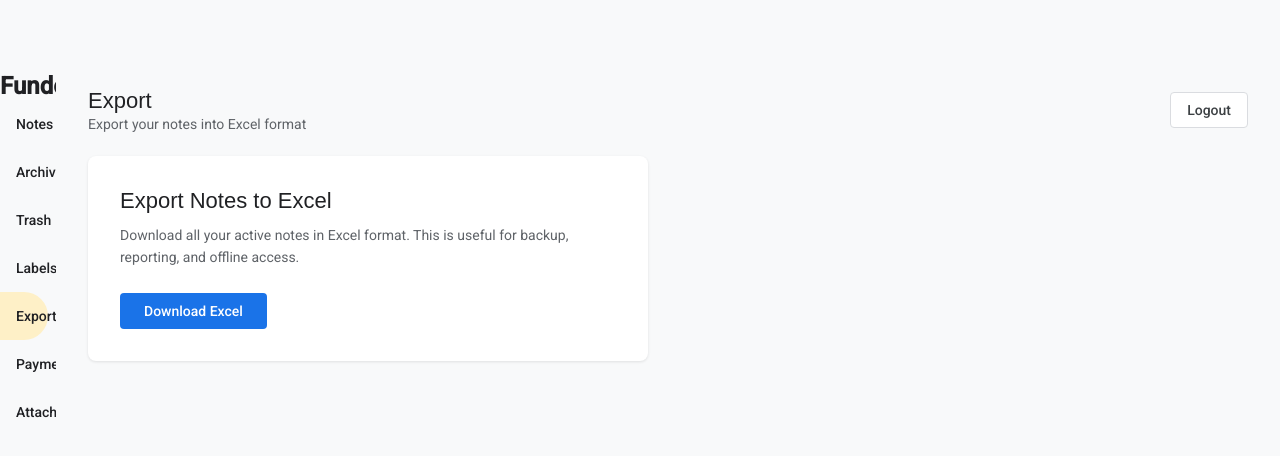
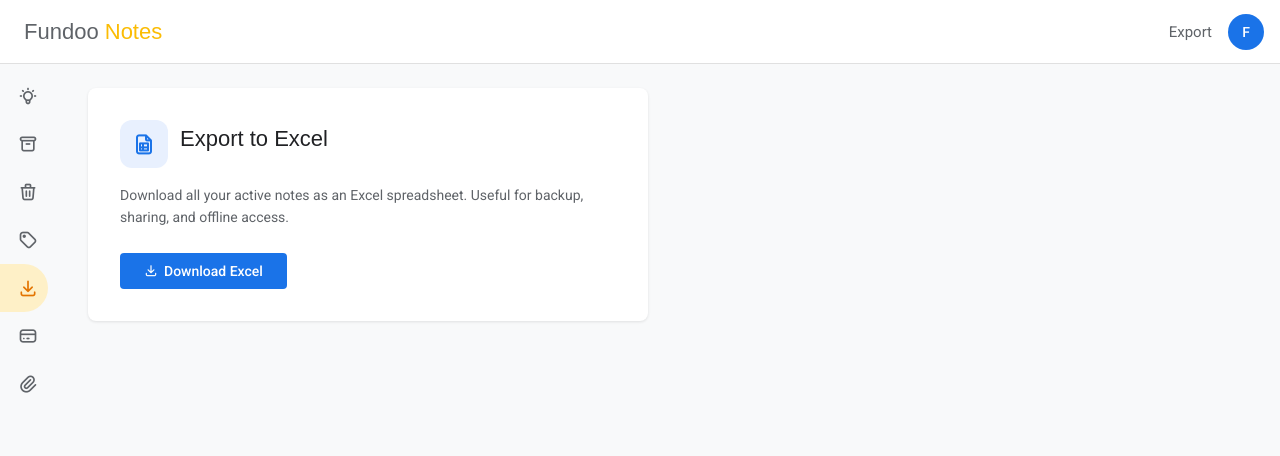
Before and after one commit to ANKIT26RAI/BL-JAVAPROGRAMMING, a React (Vite) app: page /export in a window 1280 px wide. Shown: the top 456 px of the page. Built offline with nearby package versions, Linux system fonts and the light colour scheme; no server answers; sample sign-in values are in the browser's storage; a web font is replaced by a local one.

Commit message:
Refactor Export component and remove logout functionality

```diff
--- a/src/pages/Export.jsx
+++ b/src/pages/Export.jsx
@@ -1,55 +1,34 @@
 import { useState } from "react";
 import { useNavigate } from "react-router-dom";
 import api from "../api/axiosConfig";
+import Sidebar from "../components/Sidebar";
+import Topnav from "../components/Topnav";
 
 function Export() {
     const navigate = useNavigate();
-
     const [message, setMessage] = useState("");
     const [loading, setLoading] = useState(false);
-
-    const handleLogout = () => {
-        localStorage.removeItem("token");
-        localStorage.removeItem("message");
-        navigate("/login");
-    };
 
     const handleExportExcel = async () => {
         setMessage("");
         setLoading(true);
-
         try {
-            const response = await api.get("/api/export/notes/excel", {
-                responseType: "blob",
-            });
-
-            const fileBlob = new Blob([response.data], {
-                type: "application/vnd.openxmlformats-officedocument.spreadsheetml.sheet",
-            });
-
+            const response = await api.get("/api/export/notes/excel", { responseType: "blob" });
+            const fileBlob = new Blob([response.data], { type: "application/vnd.openxmlformats-officedocument.spreadsheetml.sheet" });
             const downloadUrl = window.URL.createObjectURL(fileBlob);
-
             const link = document.createElement("a");
             link.href = downloadUrl;
             link.download = "fundoo-notes.xlsx";
             document.body.appendChild(link);
             link.click();
-
             link.remove();
             window.URL.revokeObjectURL(downloadUrl);
-
             setMessage("Notes exported successfully.");
         } catch (error) {
-            console.log(error);
-
             if (error.response?.status === 403) {
                 setMessage("Export is available only for premium users.");
             } else {
-                setMessage(
-                    error.response?.data?.message ||
-                    error.response?.data ||
-                    "Failed to export notes."
-                );
+                setMessage(error.response?.data?.message || "Failed to export notes.");
             }
         } finally {
             setLoading(false);
@@ -58,94 +37,24 @@ function Export() {
 
     return (
         <div className="app-layout">
-            <aside className="sidebar">
-                <h2>Fundoo</h2>
+            <Topnav title="Export" />
+            <Sidebar active="export" />
+            <main className="main-content">
+                {message && <div className="dashboard-message" onClick={() => setMessage("")} style={{ cursor: "pointer" }}>{message}</div>}
 
-                <nav>
-                    <button
-                        type="button"
-                        className="sidebar-link"
-                        onClick={() => navigate("/dashboard")}
-                    >
-                        Notes
-                    </button>
-
-                    <button
-                        type="button"
-                        className="sidebar-link"
-                        onClick={() => navigate("/archive")}
-                    >
-                        Archive
-                    </button>
-
-                    <button
-                        type="button"
-                        className="sidebar-link"
-                        onClick={() => navigate("/trash")}
-                    >
-                        Trash
-                    </button>
-
-                    <button
-                        type="button"
-                        className="sidebar-link"
-                        onClick={() => navigate("/labels")}
-                    >
-                        Labels
-                    </button>
-
-                    <button type="button" className="sidebar-link active">
-                        Export
-                    </button>
-
-                    <button
-                        type="button"
-                        className="sidebar-link"
-                        onClick={() => navigate("/payments")}
-                    >
-                        Payments
-                    </button>
-                    <button
-                        type="button"
-                        className="sidebar-link"
-                        onClick={() => navigate("/attachments")}
-                    >
-                        Attachments
-                    </button>
-                </nav>
-            </aside>
-
-            <main className="main-content">
-                <header className="topbar">
-                    <div>
-                        <h1>Export</h1>
-                        <p>Export your notes into Excel format</p>
+                <div className="export-card">
+                    <div style={{ display: "flex", alignItems: "center", gap: "12px", marginBottom: "16px" }}>
+                        <div style={{ width: "48px", height: "48px", background: "#e8f0fe", borderRadius: "12px", display: "flex", alignItems: "center", justifyContent: "center" }}>
+                            <i className="ti ti-file-spreadsheet" style={{ fontSize: "24px", color: "#1a73e8" }}></i>
+                        </div>
+                        <h2>Export to Excel</h2>
                     </div>
-
-                    <button type="button" className="logout-btn" onClick={handleLogout}>
-                        Logout
-                    </button>
-                </header>
-
-                {message && <div className="dashboard-message">{message}</div>}
-
-                <section className="export-card">
-                    <h2>Export Notes to Excel</h2>
-
-                    <p>
-                        Download all your active notes in Excel format. This is useful for
-                        backup, reporting, and offline access.
-                    </p>
-
-                    <button
-                        type="button"
-                        className="primary-small-btn export-btn"
-                        onClick={handleExportExcel}
-                        disabled={loading}
-                    >
+                    <p>Download all your active notes as an Excel spreadsheet. Useful for backup, sharing, and offline access.</p>
+                    <button type="button" className="primary-small-btn export-btn" onClick={handleExportExcel} disabled={loading}>
+                        <i className="ti ti-download" style={{ marginRight: "6px" }}></i>
                         {loading ? "Exporting..." : "Download Excel"}
                     </button>
-                </section>
+                </div>
             </main>
         </div>
     );
```
